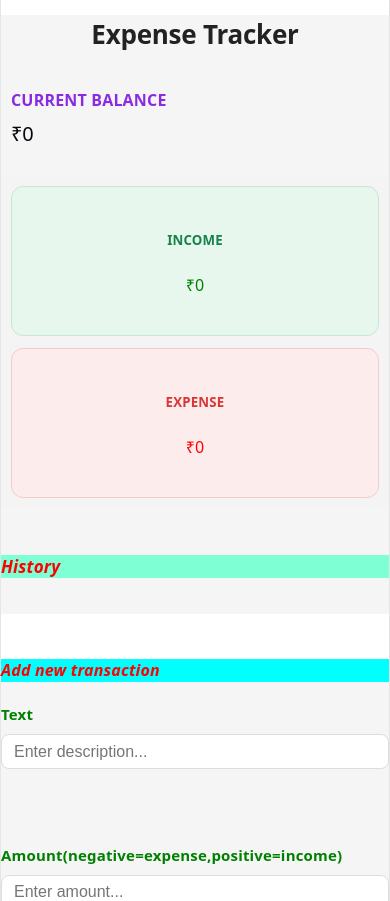
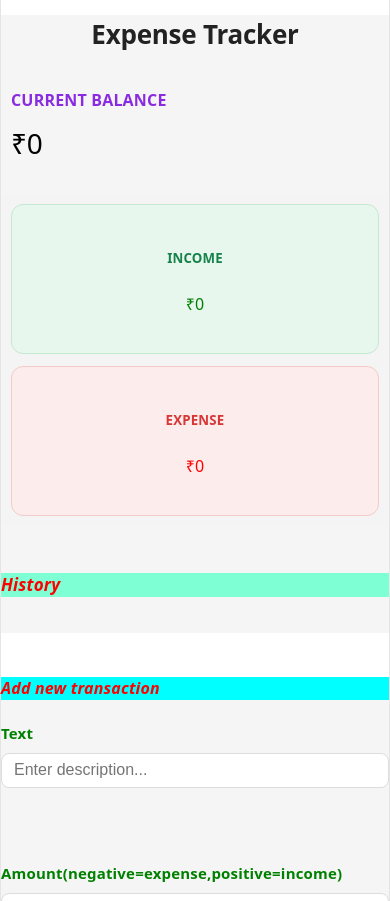
Before and after one commit to kashifur/Expense-Tracker, a React (Vite) app: page / in a window 390 px wide. Shown: the top 901 px of the page. Built offline with nearby package versions, Linux system fonts and the light colour scheme.

Commit message:
Fix mobile balance display

```diff
--- a/src/Expensetracker.jsx
+++ b/src/Expensetracker.jsx
@@ -19,7 +19,7 @@ export default function Expense({ transactions }) {
 
             <div className="balance">
                 <h4 className="H4"><b>CURRENT BALANCE</b></h4>
-                <h2>₹{balance.toLocaleString("en-IN")}</h2>
+                <h2  className="balance-amount">₹{balance.toLocaleString("en-IN")}</h2>
             </div>
 
             <div className="container">
```
